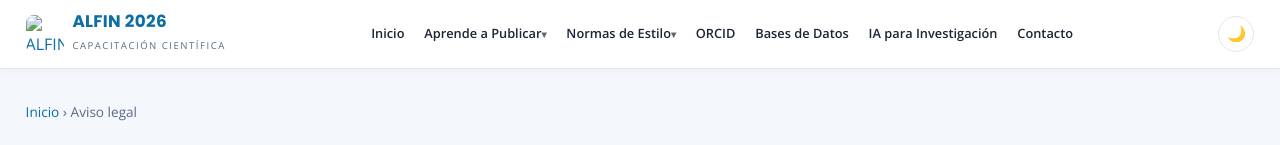
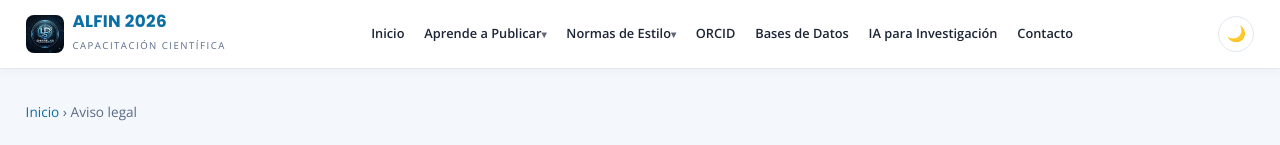
Before and after one commit to LDaniel91/alfin-ld-smartlab, a plain HTML site: page aviso-legal.html in a window 1280 px wide. Shown: the top 145 px of the page. Drawn offline with nearby package versions, Linux system fonts and the light colour scheme.

Commit message:
Pulir aviso-legal.html: corregir logo/favicon y enlaces rotos

```diff
--- a/aviso-legal.html
+++ b/aviso-legal.html
@@ -5,7 +5,7 @@
   <meta name="viewport" content="width=device-width, initial-scale=1.0" />
   <meta name="description" content="Aviso legal, derechos de autor y política de privacidad de ALFIN 2026." />
   <title>Aviso Legal — ALFIN 2026</title>
-  <link rel="icon" href="img/logo.svg" type="image/svg+xml">
+  <link rel="icon" href="assets/img/logo.png" type="image/png">
   <link href="https://fonts.googleapis.com/css2?family=Open+Sans:wght@300;400;600;700&family=Poppins:wght@500;600;700&display=swap" rel="stylesheet">
   <link rel="stylesheet" href="css/estilos.css" />
 </head>
@@ -14,7 +14,7 @@
 <header class="site-header">
   <div class="container header-inner">
     <a href="index.html" class="brand">
-      <img src="img/logo.svg" alt="ALFIN 2026" />
+      <img src="assets/img/logo.png" alt="ALFIN 2026" />
       <div class="brand-text"><h1>ALFIN 2026</h1><span>Capacitación Científica</span></div>
     </a>
     <nav class="main-nav" id="mainNav">
```
